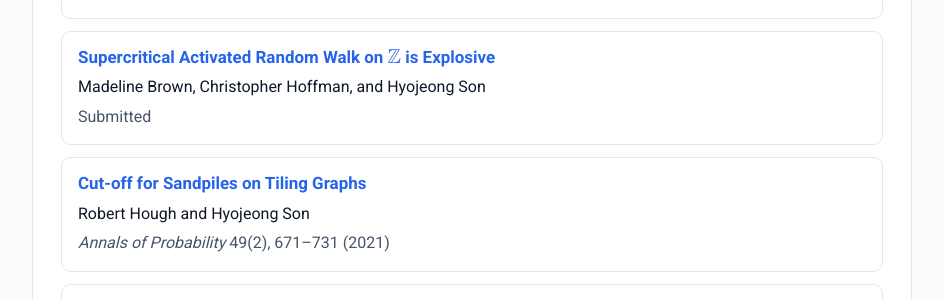
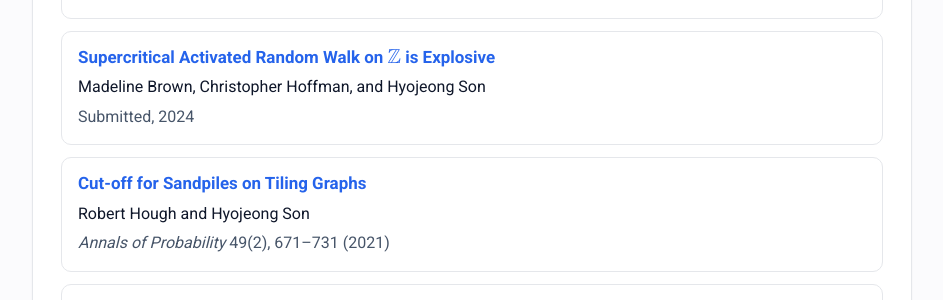
Before and after one commit to hyojeong-son/hyojeong-son.github.io, a Jekyll site: the page built from index.md, in a window 1280 px wide and 900 px high, scrolled down 820 px. Shown: the part 153-453 px from the top of the window, without its empty margins (168-1111 px from the left). Built offline with Jekyll 4.4.1, drawn with Linux system fonts in a browser that asks for light colours.

Commit message:
Update index.md

```diff
--- a/index.md
+++ b/index.md
@@ -70,7 +70,7 @@ title: Home
   <li class="pubcard">
     <div class="pub-title"><a href="https://arxiv.org/abs/2411.07609" target="_blank" rel="noopener">Supercritical Activated Random Walk on $\mathbb{Z}$ is Explosive</a></div>
     <div class="pub-authors">Madeline Brown, Christopher Hoffman, and Hyojeong Son</div>
-    <div class="pub-venue">Submitted</div>
+    <div class="pub-venue">Submitted, 2024</div>
   </li>
   <li class="pubcard">
     <div class="pub-title"><a href="https://arxiv.org/abs/1902.04174" target="_blank" rel="noopener">Cut-off for Sandpiles on Tiling Graphs</a></div>
```
